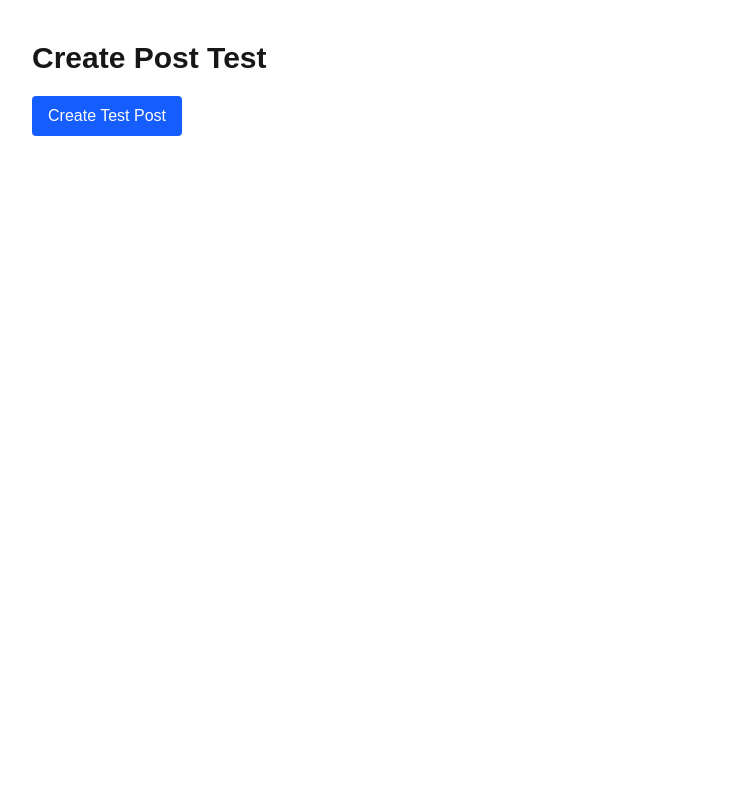
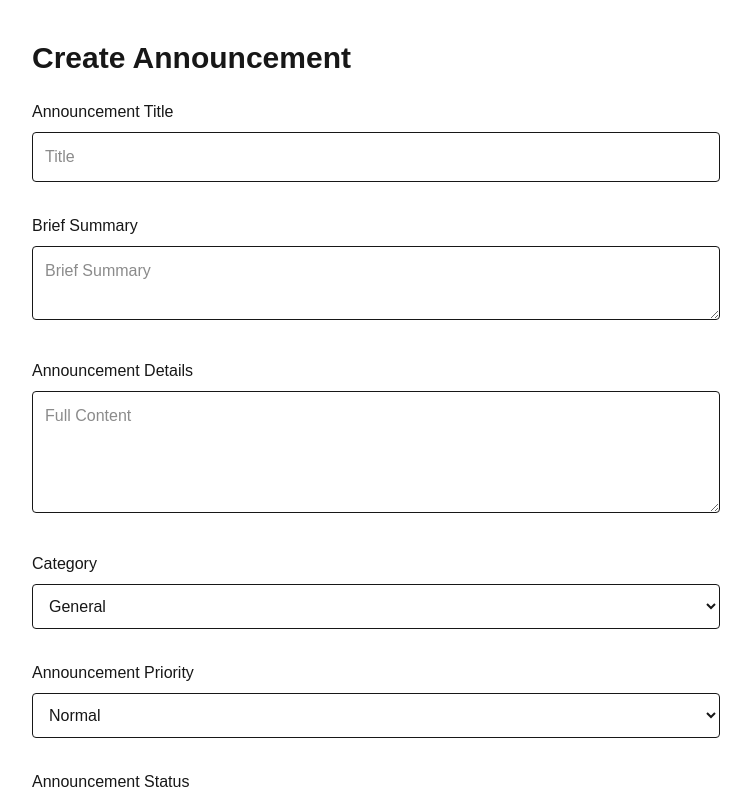
Before and after one commit to bangiscoder/awoydi-info-system, a Next.js app: page /admin/posts/create in a window 1280 px wide. Shown: the top 800 px of the page, without its empty margins (8-759 px from the left). Built offline with nearby package versions, Linux system fonts and the light colour scheme; no server answers; the database is empty; sample sign-in values are in the browser's storage.

Commit message:
Create announcement form with validation

```diff
--- a/app/admin/dashboard/page.tsx
+++ b/app/admin/dashboard/page.tsx
@@ -14,10 +14,6 @@ export default function AdminDashboard() {
   const { profile } = useAuth();
 
   return (
-    <ProtectedRoute>
-
-      <RoleGuard allowedRole="ADMIN">
-
     <div className="p-10">
 
       <h1 className="text-3xl font-bold">
@@ -42,8 +38,5 @@ export default function AdminDashboard() {
 
     </div>
 
-      </RoleGuard>
-
-    </ProtectedRoute>
   );
 }
--- /dev/null
+++ b/app/admin/layout.tsx
@@ -0,0 +1,48 @@
+"use client";
+
+/*
+|--------------------------------------------------------------------------
+| Route Protection
+|--------------------------------------------------------------------------
+*/
+import ProtectedRoute
+  from "@/components/auth/ProtectedRoute";
+
+import RoleGuard
+  from "@/components/auth/RoleGuard";
+
+/*
+|--------------------------------------------------------------------------
+| Admin Layout
+|--------------------------------------------------------------------------
+| Every page inside:
+|
+| /admin/*
+|
+| will automatically be protected.
+|--------------------------------------------------------------------------
+*/
+
+export default function AdminLayout({
+  children,
+}: {
+  children: React.ReactNode;
+}) {
+
+  return (
+
+    <ProtectedRoute>
+
+      <RoleGuard
+        allowedRole="ADMIN"
+      >
+
+        {children}
+
+      </RoleGuard>
+
+    </ProtectedRoute>
+
+  );
+
+}
--- a/app/admin/posts/create/page.tsx
+++ b/app/admin/posts/create/page.tsx
@@ -13,7 +13,8 @@ import RoleGuard
 import { useAuth }
   from "@/context/AuthContext";
 
-import { profile } from "console";
+import { useState } from "react";
+
 
 export default function CreatePostPage() {
 
@@ -27,27 +28,50 @@ export default function CreatePostPage() {
         profile,
     } = useAuth();
 
+    /*
+    |--------------------------------------------------------------------------
+    | Form State
+    |--------------------------------------------------------------------------
+    */
+    const [title, setTitle] =
+    useState("");
+
+    const [brief, setBrief] =
+    useState("");
+
+    const [content, setContent] =
+    useState("");
+
+    const [category, setCategory] =
+    useState("GENERAL");
+
+    const [priority, setPriority] =
+    useState("NORMAL");
+
+    const [status, setStatus] =
+    useState("PUBLISHED");
+
+    const [saving, setSaving] =
+    useState(false);
+
   const handleCreatePost =
     async () => {
 
       try {
 
+      setSaving(true);
+
       await createPost({
 
-          title:
-            "Test Announcement",
+        title,
 
-          brief:
-            "This is a test announcement.",
+        brief,
 
-          content:
-            "Full announcement content.",
+        content,
 
-          category:
-            "GENERAL",
+        category,
 
-          priority:
-            "NORMAL",
+        priority,
 
         authorId:
           user?.uid,
@@ -55,58 +79,285 @@ export default function CreatePostPage() {
         authorName:
           profile?.fullName,
 
-          status:
-            "PUBLISHED",
+        status,
+
       });
 
       alert(
-          "Post Created Successfully"
+        "Announcement Published Successfully"
       );
+
+      /*
+      --------------------------------------------------------------
+      | Clear Form
+      --------------------------------------------------------------
+      */
+      setTitle("");
+      setBrief("");
+      setContent("");
 
     } catch (error) {
 
-        console.error(
-          error
-        );
+      console.error(error);
+
+    } finally {
+
+      setSaving(false);
 
     }
+
 
     };
 
     return (
+        <div className="p-10 max-w-3xl">
 
-    <ProtectedRoute>
+            <h1 className="text-3xl font-bold mb-6">
+                Create Announcement
+            </h1>
 
-        <RoleGuard
-        allowedRole="ADMIN"
+        {/* Announcement Status */}
+        <div className="mb-4">
+            {/* Label for Announcemnt Title */}
+            <label
+                className="
+                    block
+                    font-medium
+                    mb-2
+                "
             >
+                Announcement Title
+            </label>
 
-        <div className="p-10">
+            {/* Title */}
+            <input
+                type="text"
+                placeholder="Title"
+                value={title}
+                onChange={(e) =>
+                setTitle(e.target.value)
+                }
+                className="
+                w-full
+                border
+                p-3
+                rounded
+                mb-4
+                "
+            />
+        </div>
 
-            <h1 className="text-3xl font-bold mb-5">
-            Create Post Test
-            </h1>
+
+        {/* Announcement Status */}
+        <div className="mb-4">
+            {/* Label for Brief Summary */}
+            <label
+                className="
+                    block
+                    font-medium
+                    mb-2
+                "
+            >
+                Brief Summary
+            </label>
+
+            {/* Brief */}
+            <textarea
+                placeholder="Brief Summary"
+                value={brief}
+                onChange={(e) =>
+                setBrief(e.target.value)
+                }
+                className="
+                w-full
+                border
+                p-3
+                rounded
+                mb-4
+                "
+            />
+        </div>
+
+        {/* Announcement Status */}
+        <div className="mb-4">
+            {/* Label for Announcement Details */}
+            <label
+                className="
+                    block
+                    font-medium
+                    mb-2
+                "
+            >
+                Announcement Details
+            </label>
+
+            {/* Content */}
+            <textarea
+                placeholder="Full Content"
+                value={content}
+                onChange={(e) =>
+                setContent(e.target.value)
+                }
+                rows={4}
+                className="
+                w-full
+                border
+                p-3
+                rounded
+                mb-4
+                "
+            />
+        </div>
+
+        {/* Announcement Status */}
+        <div className="mb-4">
+            {/* Label for Category */}
+            <label
+                className="
+                    block
+                    font-medium
+                    mb-2
+                "
+            >
+                Category
+            </label>
+
+            {/* Category */}
+            <select
+                value={category}
+                onChange={(e) =>
+                setCategory(e.target.value)
+                }
+                className="
+                w-full
+                border
+                p-3
+                rounded
+                mb-4
+                "
+            >
+                <option value="GENERAL">
+                General
+                </option>
+
+                <option value="MEETING">
+                Meeting
+                </option>
+
+                <option value="TRAINING">
+                Training
+                </option>
+
+                <option value="EVENT">
+                Event
+                </option>
+
+                <option value="NOTICE">
+                Notice
+                </option>
+
+            </select>
+        </div>
+
+
+        {/* Announcement Status */}
+        <div className="mb-4">
+             {/* Label for Announcement Priority */}
+            <label
+                className="
+                    block
+                    font-medium
+                    mb-2
+                "
+            >
+                Announcement Priority
+            </label>
+
+            {/* Priority */}
+            <select
+                value={priority}
+                onChange={(e) =>
+                setPriority(e.target.value)
+                }
+                className="
+                w-full
+                border
+                p-3
+                rounded
+                mb-4
+                "
+            >
+                <option value="NORMAL">
+                Normal
+                </option>
+
+                <option value="IMPORTANT">
+                Important
+                </option>
+
+                <option value="URGENT">
+                Urgent
+                </option>
+
+            </select>
+        </div>
+
+
+        {/* Announcement Status */}
+        <div className="mb-4">
+            {/* Label for Announcement Status */}
+            <label
+                className="
+                    block
+                    font-medium
+                    mb-2
+                "
+            >
+                Announcement Status
+            </label>
+
+            {/* Status */}
+            <select
+                value={status}
+                onChange={(e) =>
+                setStatus(e.target.value)
+                }
+                className="
+                w-full
+                border
+                p-3
+                rounded
+                mb-6
+                "
+            >
+                <option value="PUBLISHED">
+                Published
+                </option>
+
+                <option value="DRAFT">
+                Draft
+                </option>
+            </select>
+        </div>
 
             <button
                 onClick={
                 handleCreatePost
                 }
+                disabled={saving}
                 className="
                 bg-blue-600
                 text-white
-                px-4
-                py-2
+                px-6
+                py-3
                 rounded
                 "
             >
-            Create Test Post
+                {saving
+                ? "Saving..."
+                : "Publish Announcement"}
             </button>
 
             </div>
-
-        </RoleGuard>
-
-    </ProtectedRoute>
-
     );
 }
```
Lines whose indentation alone changed are shown as unchanged.
